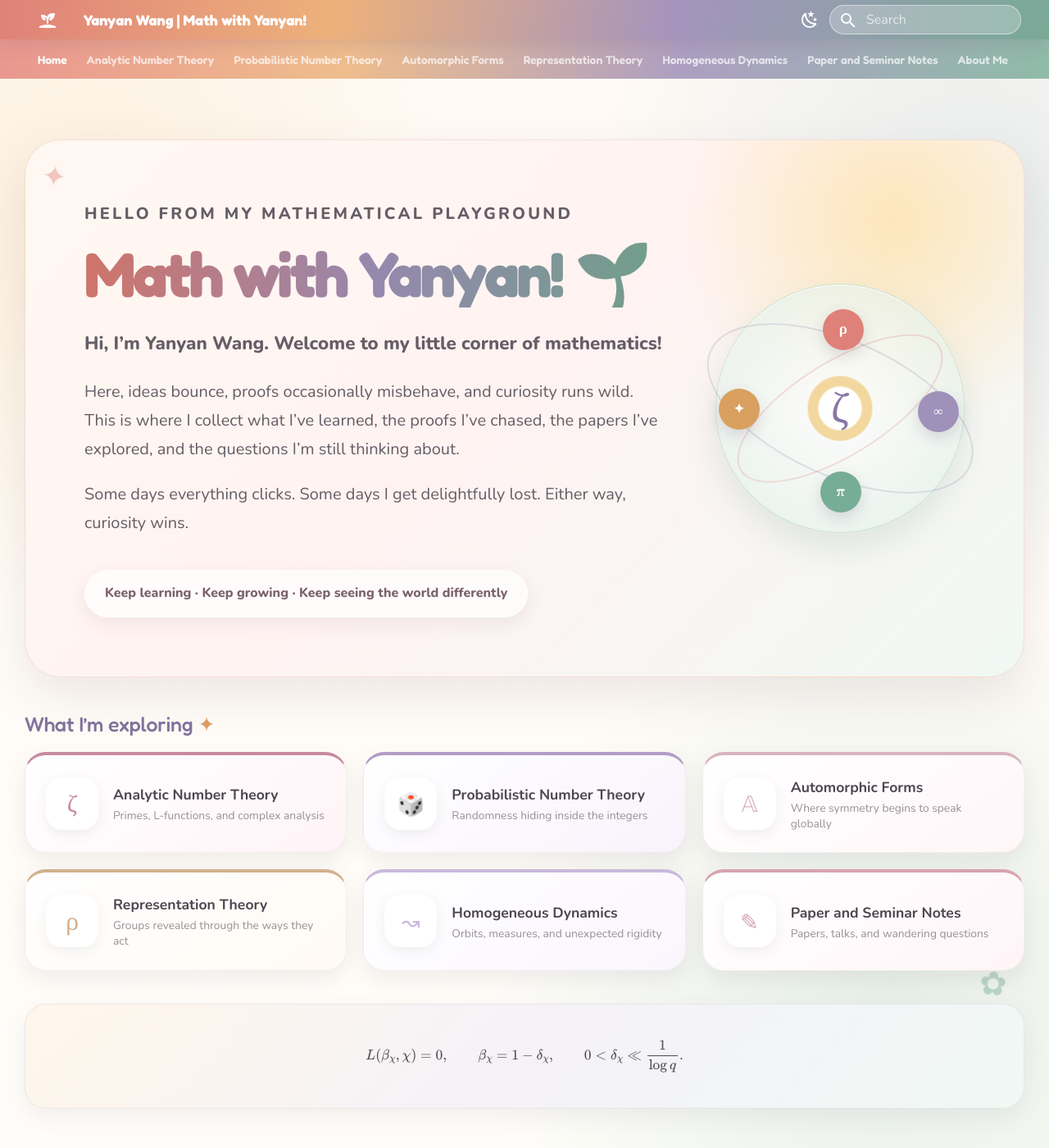
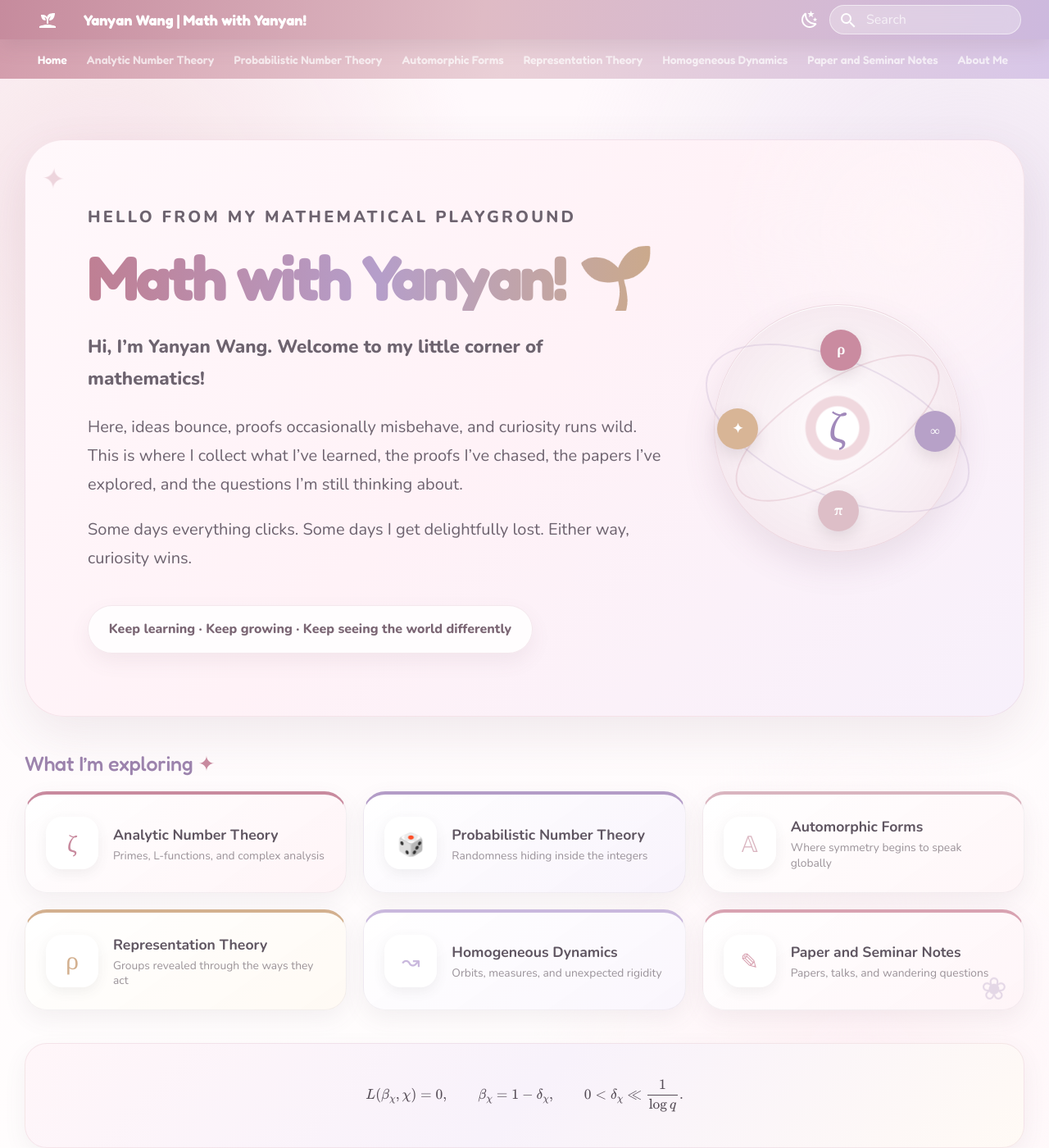
Before and after one commit to yanyanwang-math/yanyanwang-math.github.io, an MkDocs documentation site: the page built from docs/index.md, in a window 1280 px wide and 1400 px high. Shown: the whole window at 82% size. Built offline with MkDocs 1.6.1 and Material for MkDocs 9.7.7, drawn with Linux system fonts in a browser that asks for light colours.

Commit message:
Add files via upload

```diff
--- a/docs/stylesheets/fresh.css
+++ b/docs/stylesheets/fresh.css
@@ -1,21 +1,22 @@
 @import url("https://fonts.googleapis.com/css2?family=Fredoka:wght@500;600;700&family=Nunito:wght@400;600;700;800&display=swap");
 
-/* Math with Yanyan — fresh, lively and natural */
+/* Math with Yanyan — matte pink princess palette */
 
 :root {
-  --fresh-coral: #e98e84;
-  --fresh-apricot: #efb47f;
-  --fresh-butter: #f2d89e;
-  --fresh-sage: #82b9a3;
-  --fresh-sky: #8fb8c9;
-  --fresh-lilac: #aa9bc4;
-  --fresh-ink: #4d4650;
-  --fresh-cream: #fffaf5;
+  --princess-rose: #c98fa0;
+  --princess-blush: #e2b8c3;
+  --princess-petal: #f1d9df;
+  --princess-milk: #fff8fb;
+  --princess-mauve: #b9a6c9;
+  --princess-lilac: #d8c9e5;
+  --princess-gold: #d8b596;
+  --princess-ink: #5f5561;
+  --princess-shadow: rgba(119, 90, 107, 0.12);
 
-  --md-primary-fg-color: #df8178;
-  --md-primary-fg-color--light: #efa9a2;
-  --md-primary-fg-color--dark: #c96c65;
-  --md-accent-fg-color: #6da78f;
+  --md-primary-fg-color: #c98fa0;
+  --md-primary-fg-color--light: #ddb1be;
+  --md-primary-fg-color--dark: #b47a8d;
+  --md-accent-fg-color: #b394c4;
 }
 
 body,
@@ -24,53 +25,41 @@ input {
 }
 
 [data-md-color-scheme="default"] {
-  --md-default-bg-color: #fffaf5;
-  --md-default-fg-color: #4d4650;
-  --md-typeset-color: #4d4650;
+  --md-default-bg-color: #fff9fc;
+  --md-default-fg-color: #5f5561;
+  --md-typeset-color: #5f5561;
 }
 
-/* Sunny background */
+/* Soft matte background */
 
 .md-main {
   background:
-    radial-gradient(
-      circle at 8% 15%,
-      rgba(242, 216, 158, 0.30),
-      transparent 23rem
-    ),
-    radial-gradient(
-      circle at 93% 14%,
-      rgba(143, 184, 201, 0.22),
-      transparent 24rem
-    ),
-    radial-gradient(
-      circle at 85% 86%,
-      rgba(130, 185, 163, 0.20),
-      transparent 25rem
-    ),
-    linear-gradient(180deg, #fffaf5 0%, #fffdf9 100%);
+    radial-gradient(circle at 10% 12%, rgba(242, 217, 223, 0.72), transparent 23rem),
+    radial-gradient(circle at 92% 14%, rgba(216, 201, 229, 0.42), transparent 25rem),
+    radial-gradient(circle at 82% 88%, rgba(255, 241, 245, 0.9), transparent 20rem),
+    linear-gradient(180deg, #fff9fc 0%, #fffdfd 100%);
 }
 
 .md-main::before {
   position: fixed;
   top: 10rem;
   left: 4%;
-  color: rgba(223, 129, 120, 0.42);
+  color: rgba(201, 143, 160, 0.33);
   content: "✦";
-  font-size: 1.8rem;
+  font-size: 1.7rem;
   pointer-events: none;
-  animation: fresh-float 4s ease-in-out infinite;
+  animation: fresh-float 5s ease-in-out infinite;
 }
 
 .md-main::after {
   position: fixed;
   right: 4%;
   bottom: 12%;
-  color: rgba(109, 167, 143, 0.42);
-  content: "✿";
-  font-size: 2rem;
+  color: rgba(185, 166, 201, 0.38);
+  content: "❀";
+  font-size: 1.9rem;
   pointer-events: none;
-  animation: fresh-float 5s ease-in-out infinite reverse;
+  animation: fresh-float 6s ease-in-out infinite reverse;
 }
 
 @keyframes fresh-float {
@@ -80,31 +69,19 @@ input {
   }
 
   50% {
-    transform: translateY(-9px) rotate(8deg);
+    transform: translateY(-8px) rotate(7deg);
   }
 }
 
-/* Cheerful header */
+/* Header */
 
 .md-header {
-  background: linear-gradient(
-    100deg,
-    #df8178 0%,
-    #edb17b 32%,
-    #a594bd 64%,
-    #79aa96 100%
-  );
-  box-shadow: 0 5px 22px rgba(119, 78, 112, 0.18);
+  background: linear-gradient(100deg, #c68b9d 0%, #dfbbc5 46%, #cdb9de 100%);
+  box-shadow: 0 8px 24px rgba(132, 94, 111, 0.16);
 }
 
 .md-tabs {
-  background: linear-gradient(
-    100deg,
-    #e9978f 0%,
-    #efbd8c 33%,
-    #ad9fc2 65%,
-    #8fbba8 100%
-  );
+  background: linear-gradient(100deg, #d39dac 0%, #ead0d7 48%, #d8c7e8 100%);
 }
 
 .md-header__title,
@@ -114,19 +91,19 @@ input {
 }
 
 .md-tabs__link:hover {
-  color: #fffbdc;
+  color: #fffaf4;
   transform: translateY(-2px);
 }
 
 .md-search__form {
   overflow: hidden;
-  background: rgba(255, 255, 255, 0.24);
-  border: 1px solid rgba(255, 255, 255, 0.48);
+  background: rgba(255, 255, 255, 0.3);
+  border: 1px solid rgba(255, 255, 255, 0.54);
   border-radius: 999px;
   backdrop-filter: blur(10px);
 }
 
-/* Remove the large document-style box on the homepage */
+/* Homepage container */
 
 .md-content__inner:has(.fresh-home) {
   max-width: 76rem;
@@ -158,23 +135,19 @@ input {
   grid-template-columns: minmax(0, 1.4fr) minmax(15rem, 0.6fr);
   gap: 3rem;
   align-items: center;
-  padding: 3.6rem;
+  padding: 3.8rem;
   overflow: hidden;
   background:
-    radial-gradient(
-      circle at 87% 15%,
-      rgba(255, 209, 102, 0.40),
-      transparent 13rem
-    ),
-    linear-gradient(135deg, #fff8f2, #fff3f2 48%, #f1f8f4);
-  border: 1px solid rgba(215, 132, 118, 0.20);
-  border-radius: 2.2rem;
-  box-shadow: 0 22px 55px rgba(103, 83, 96, 0.12);
+    radial-gradient(circle at 88% 16%, rgba(255, 245, 248, 0.92), transparent 11rem),
+    linear-gradient(135deg, #fff8fb, #fff2f7 48%, #f7f0fb);
+  border: 1px solid rgba(201, 143, 160, 0.18);
+  border-radius: 2.4rem;
+  box-shadow: 0 22px 58px rgba(118, 86, 103, 0.11);
 }
 
 .fresh-kicker {
   margin: 0 0 0.8rem;
-  color: #cf746a;
+  color: #b87f91;
   font-size: 0.72rem;
   font-weight: 800;
   letter-spacing: 0.16em;
@@ -182,31 +155,21 @@ input {
 
 .fresh-copy h1 {
   margin: 0 0 1.2rem;
-  color: #4d4650;
+  color: #5f5561;
   font-family: "Fredoka", sans-serif;
-  font-size: clamp(2.7rem, 6vw, 4.8rem);
+  font-size: clamp(2.8rem, 6vw, 4.8rem);
   font-weight: 700;
   line-height: 1.05;
   letter-spacing: -0.045em;
-  background: linear-gradient(
-    90deg,
-    #d97870,
-    #e6a46f,
-    #988ab3,
-    #6ca38b
-  );
+  background: linear-gradient(90deg, #bf7f93, #d8a8b7, #b89ecc, #c8a17d);
   background-clip: text;
   -webkit-background-clip: text;
   -webkit-text-fill-color: transparent;
 }
 
-.fresh-copy h1::after {
-  content: "";
-}
-
 .fresh-copy p {
   max-width: 46rem;
-  color: #665d66;
+  color: #6d636f;
   font-size: 1rem;
   line-height: 1.75;
 }
@@ -219,16 +182,16 @@ input {
 .fresh-mantra {
   display: inline-block;
   margin-top: 1rem;
-  padding: 0.75rem 1.2rem;
-  color: #7a626b;
+  padding: 0.78rem 1.24rem;
+  color: #7b6674;
   font-weight: 800;
-  background: rgba(255, 255, 255, 0.72);
-  border: 1px solid white;
+  background: rgba(255, 255, 255, 0.82);
+  border: 1px solid rgba(244, 231, 236, 0.92);
   border-radius: 999px;
-  box-shadow: 0 8px 22px rgba(116, 80, 99, 0.09);
+  box-shadow: 0 10px 24px rgba(118, 86, 103, 0.08);
 }
 
-/* Animated math orbit */
+/* Math orbit */
 
 .math-orbit {
   position: relative;
@@ -236,12 +199,12 @@ input {
   aspect-ratio: 1;
   margin: auto;
   background:
-    radial-gradient(circle, white 0 12%, #f2d89e 13% 18%, transparent 19%),
-    radial-gradient(circle, rgba(255, 255, 255, 0.72), rgba(217, 237, 228, 0.62));
-  border: 1px solid rgba(109, 167, 143, 0.24);
+    radial-gradient(circle, white 0 12%, #f0d8de 13% 18%, transparent 19%),
+    radial-gradient(circle, rgba(255, 255, 255, 0.82), rgba(241, 224, 232, 0.92));
+  border: 1px solid rgba(201, 143, 160, 0.2);
   border-radius: 50%;
   box-shadow:
-    0 18px 40px rgba(88, 132, 114, 0.15),
+    0 18px 40px rgba(118, 86, 103, 0.12),
     inset 0 1px 0 white;
 }
 
@@ -252,7 +215,7 @@ input {
   left: 50%;
   width: 115%;
   height: 55%;
-  border: 2px solid rgba(152, 138, 179, 0.25);
+  border: 2px solid rgba(185, 166, 201, 0.28);
   border-radius: 50%;
   content: "";
   transform: translate(-50%, -50%) rotate(24deg);
@@ -261,7 +224,7 @@ input {
 .math-orbit::after {
   width: 95%;
   height: 38%;
-  border-color: rgba(217, 120, 112, 0.24);
+  border-color: rgba(201, 143, 160, 0.24);
   transform: translate(-50%, -50%) rotate(-32deg);
 }
 
@@ -270,7 +233,7 @@ input {
   top: 50%;
   left: 50%;
   z-index: 2;
-  color: #8877a3;
+  color: #a189bb;
   font-family: Georgia, serif;
   font-size: 2.4rem;
   transform: translate(-50%, -50%);
@@ -299,44 +262,44 @@ input {
   font-family: Georgia, serif;
   font-weight: 700;
   border-radius: 50%;
-  box-shadow: 0 7px 18px rgba(74, 57, 81, 0.16);
+  box-shadow: 0 7px 18px rgba(91, 70, 85, 0.14);
 }
 
 .orbit-one {
   top: 10%;
   left: 43%;
-  background: #df8178;
+  background: #ca8ba0;
 }
 
 .orbit-two {
   top: 43%;
   right: 2%;
-  background: #9f91b9;
+  background: #b7a1c8;
 }
 
 .orbit-three {
   bottom: 8%;
   left: 42%;
-  background: #76ad96;
+  background: #ddbec7;
 }
 
 .orbit-four {
   top: 42%;
   left: 1%;
-  background: #d9a05f;
+  background: #d8b596;
 }
 
-/* Subject cards */
+/* Section cards */
 
 .fresh-section-title {
   margin: 3rem 0 1.4rem;
-  color: #4d4650;
+  color: #5f5561;
   font-family: "Fredoka", sans-serif;
   font-size: 1.8rem;
 }
 
 .fresh-section-title span {
-  color: #d99d62;
+  color: #c88a9f;
 }
 
 .fresh-grid {
@@ -351,21 +314,19 @@ input {
   gap: 0.15rem 0.9rem;
   align-items: center;
   padding: 1.25rem;
-  color: #4d4650 !important;
+  color: #5f5561 !important;
   text-decoration: none;
-  background: linear-gradient(145deg, white, var(--soft));
-  border: 1px solid rgba(92, 75, 87, 0.08);
+  background: linear-gradient(145deg, rgba(255, 255, 255, 0.98), var(--soft));
+  border: 1px solid rgba(106, 83, 99, 0.08);
   border-top: 4px solid var(--card);
-  border-radius: 1.3rem;
-  box-shadow: 0 10px 26px rgba(92, 75, 87, 0.09);
-  transition:
-    transform 180ms ease,
-    box-shadow 180ms ease;
+  border-radius: 1.35rem;
+  box-shadow: 0 10px 28px rgba(106, 83, 99, 0.08);
+  transition: transform 180ms ease, box-shadow 180ms ease;
 }
 
 .fresh-card:hover {
   transform: translateY(-6px);
-  box-shadow: 0 18px 36px rgba(92, 75, 87, 0.14);
+  box-shadow: 0 18px 38px rgba(106, 83, 99, 0.12);
 }
 
 .fresh-icon {
@@ -377,7 +338,7 @@ input {
   color: var(--card);
   font-family: Georgia, serif;
   font-size: 1.35rem;
-  background: white;
+  background: rgba(255, 255, 255, 0.96);
   border-radius: 1rem;
   box-shadow: 0 5px 15px rgba(82, 71, 80, 0.08);
 }
@@ -389,7 +350,7 @@ input {
 
 .fresh-card small {
   align-self: start;
-  color: #766d75;
+  color: #7a7179;
   font-size: 0.69rem;
   line-height: 1.35;
 }
@@ -400,31 +361,30 @@ input {
   margin-top: 2rem;
   padding: 1.3rem 1rem;
   overflow-x: auto;
-  color: #514a52;
+  color: #564d57;
   text-align: center;
-  background: linear-gradient(135deg, #fff7ea, #f5f2f8, #f0f8f4);
-  border: 1px solid rgba(152, 138, 179, 0.15);
-  border-radius: 1.3rem;
-  box-shadow: 0 10px 28px rgba(92, 75, 87, 0.08);
+  background: linear-gradient(135deg, #fff6f9, #f8f2fb, #fffaf5);
+  border: 1px solid rgba(201, 143, 160, 0.18);
+  border-radius: 1.35rem;
+  box-shadow: 0 10px 28px rgba(106, 83, 99, 0.07);
 }
 
 /* Footer */
 
 .md-footer {
-  background: linear-gradient(100deg, #c97870, #9688ae, #6f9f89);
+  background: linear-gradient(100deg, #b98194, #b69ec6, #d0ad8f);
 }
 
-
-/* Inner pages: soft paper panels and a shared typographic palette */
+/* Inner pages */
 
 .md-content__inner:not(:has(.fresh-home)) {
   margin-top: 1.6rem;
   margin-bottom: 2.2rem;
   padding: 2.2rem 2.5rem;
-  background: rgba(255, 255, 255, 0.78);
-  border: 1px solid rgba(152, 138, 179, 0.16);
+  background: rgba(255, 255, 255, 0.8);
+  border: 1px solid rgba(185, 166, 201, 0.16);
   border-radius: 1.8rem;
-  box-shadow: 0 18px 48px rgba(92, 75, 87, 0.09);
+  box-shadow: 0 18px 48px rgba(106, 83, 99, 0.08);
   backdrop-filter: blur(10px);
 }
 
@@ -435,79 +395,79 @@ input {
 }
 
 .md-typeset h1 {
-  color: #655c70;
-  background: linear-gradient(90deg, #cf746a, #9688ae, #6f9f89);
+  color: #6a5f70;
+  background: linear-gradient(90deg, #bf7f93, #b59eca, #ccaa89);
   background-clip: text;
   -webkit-background-clip: text;
   -webkit-text-fill-color: transparent;
 }
 
 .md-typeset h2 {
-  color: #81739b;
+  color: #9c83ad;
 }
 
 .md-typeset h3 {
-  color: #b96f69;
+  color: #bf7f93;
 }
 
 .md-typeset a {
-  color: #6a9d88;
+  color: #a27eb6;
 }
 
 .md-typeset a:hover {
-  color: #c66f69;
+  color: #c27d92;
 }
 
 .md-nav__link--active,
 .md-nav__link:hover {
-  color: #c66f69;
+  color: #c27d92;
 }
 
 .md-typeset code {
-  color: #8a6071;
-  background: #fbf2f4;
+  color: #92697b;
+  background: #fbf0f5;
 }
 
 .md-typeset blockquote {
-  border-left-color: #9f91b9;
+  border-left-color: #c8a0b4;
 }
 
 .md-typeset .admonition,
 .md-typeset details {
-  border-color: rgba(130, 185, 163, 0.45);
-  box-shadow: 0 8px 22px rgba(92, 75, 87, 0.07);
+  border-color: rgba(201, 143, 160, 0.3);
+  box-shadow: 0 8px 22px rgba(106, 83, 99, 0.06);
 }
 
-/* A calm, coordinated dark mode */
+/* Dark mode */
 
 [data-md-color-scheme="slate"] {
-  --md-default-bg-color: #25232a;
-  --md-default-fg-color: #f2edf1;
-  --md-typeset-color: #eee9ed;
-  --md-code-bg-color: #332f38;
-  --md-code-fg-color: #f2dfe6;
-  --md-primary-fg-color: #755f75;
-  --md-accent-fg-color: #9ccbb7;
+  --md-default-bg-color: #2b252d;
+  --md-default-fg-color: #f4edf2;
+  --md-typeset-color: #efe7ed;
+  --md-code-bg-color: #383039;
+  --md-code-fg-color: #f5dae2;
+  --md-primary-fg-color: #8a6778;
+  --md-accent-fg-color: #ccb7dd;
 }
 
 [data-md-color-scheme="slate"] .md-main {
   background:
-    radial-gradient(circle at 10% 12%, rgba(207, 116, 106, 0.13), transparent 25rem),
-    radial-gradient(circle at 90% 14%, rgba(143, 184, 201, 0.12), transparent 25rem),
-    radial-gradient(circle at 80% 85%, rgba(130, 185, 163, 0.11), transparent 26rem),
-    linear-gradient(180deg, #25232a, #29262e);
+    radial-gradient(circle at 10% 12%, rgba(201, 143, 160, 0.12), transparent 25rem),
+    radial-gradient(circle at 90% 14%, rgba(185, 166, 201, 0.11), transparent 24rem),
+    radial-gradient(circle at 82% 85%, rgba(216, 181, 150, 0.08), transparent 22rem),
+    linear-gradient(180deg, #2b252d, #302831);
 }
 
 [data-md-color-scheme="slate"] .md-header,
 [data-md-color-scheme="slate"] .md-tabs {
-  background: linear-gradient(100deg, #614c59, #665b77 54%, #4f7467);
+  background: linear-gradient(100deg, #6e5361, #7c6889 54%, #866b5d);
 }
 
 [data-md-color-scheme="slate"] .fresh-hero {
   background:
-    radial-gradient(circle at 87% 15%, rgba(242, 216, 158, 0.12), transparent 13rem),
-    linear-gradient(135deg, #302b31, #342d34 48%, #2a3531);
-  border-color: rgba(239, 177, 123, 0.18);
+    radial-gradient(circle at 87% 15%, rgba(255, 248, 251, 0.06), transparent 13rem),
+    linear-gradient(135deg, #362d35, #3a2f38 48%, #322c35);
+  border-color: rgba(221, 184, 195, 0.16);
   box-shadow: 0 22px 55px rgba(0, 0, 0, 0.22);
 }
 
@@ -515,7 +475,7 @@ input {
 [data-md-color-scheme="slate"] .fresh-section-title,
 [data-md-color-scheme="slate"] .fresh-card,
 [data-md-color-scheme="slate"] .fresh-formula {
-  color: #eee9ed !important;
+  color: #efe7ed !important;
 }
 
 [data-md-color-scheme="slate"] .fresh-mantra,
@@ -523,23 +483,23 @@ input {
 [data-md-color-scheme="slate"] .fresh-icon,
 [data-md-color-scheme="slate"] .fresh-formula,
 [data-md-color-scheme="slate"] .md-content__inner:not(:has(.fresh-home)) {
-  background: rgba(51, 47, 56, 0.88);
-  border-color: rgba(174, 155, 199, 0.16);
+  background: rgba(58, 48, 57, 0.9);
+  border-color: rgba(216, 201, 229, 0.15);
 }
 
 [data-md-color-scheme="slate"] .fresh-card small {
-  color: #cfc6cd;
+  color: #d5cad2;
 }
 
 [data-md-color-scheme="slate"] .math-orbit {
   background:
-    radial-gradient(circle, #f8eee9 0 12%, #c9aa75 13% 18%, transparent 19%),
-    radial-gradient(circle, rgba(72, 65, 76, 0.95), rgba(62, 83, 74, 0.75));
+    radial-gradient(circle, #f8eef3 0 12%, #d3b7c0 13% 18%, transparent 19%),
+    radial-gradient(circle, rgba(78, 67, 76, 0.95), rgba(69, 60, 75, 0.82));
 }
 
 [data-md-color-scheme="slate"] .md-typeset code {
-  color: #f0c9d6;
-  background: #38323d;
+  color: #f2c8d6;
+  background: #3e343d;
 }
 
 /* Responsive */
@@ -547,7 +507,7 @@ input {
 @media screen and (max-width: 900px) {
   .fresh-hero {
     grid-template-columns: 1fr;
-    padding: 2.5rem;
+    padding: 2.6rem;
   }
 
   .math-orbit {
@@ -562,7 +522,7 @@ input {
 @media screen and (max-width: 620px) {
   .fresh-hero {
     padding: 2rem 1.2rem;
-    border-radius: 1.5rem;
+    border-radius: 1.6rem;
   }
 
   .fresh-grid {
```
